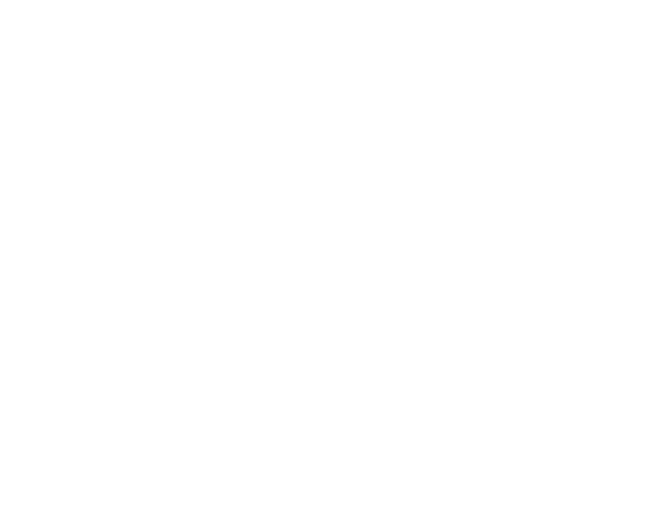
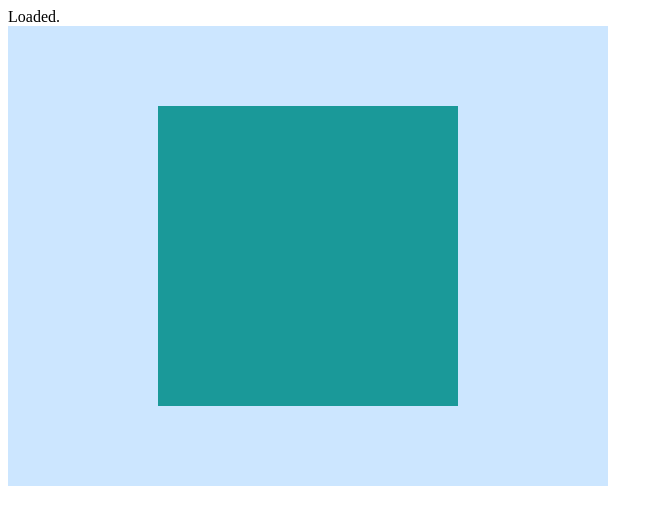
Before and after one commit to mike-barber/rust-wasm-game-of-life, a plain HTML site: page experiments/webgl-basic.html in a window 1280 px wide. Shown: the whole page, without its empty margins (0-663 px from the left). Drawn offline with Linux system fonts and the light colour scheme.

Commit message:
added webgl example

```diff
--- a/experiments/webgl-basic.html
+++ b/experiments/webgl-basic.html
@@ -1,3 +1,36 @@
 <html>
+    <script id="vertex-shader" type="x-shader/x-vertex">
+        attribute vec2 aVertexPosition;
 
+        uniform vec2 uScalingFactor;
+        uniform vec2 uRotationVector;
+
+        void main() {
+            vec2 rotatedPosition = vec2(
+                aVertexPosition.x * uRotationVector.y + aVertexPosition.y * uRotationVector.x,
+                aVertexPosition.y * uRotationVector.y - aVertexPosition.x * uRotationVector.x
+            );
+
+            gl_Position = vec4(rotatedPosition * uScalingFactor, 0.0, 1.0);
+        }
+    </script>
+
+    <script id="fragment-shader" type="x-shader/x-fragment">
+        #ifdef GL_ES
+            precision highp float;
+        #endif
+
+        uniform vec4 uGlobalColor;
+
+        void main() {
+            gl_FragColor = uGlobalColor; // for now
+        }
+    </script>
+
+    <div id="info">...</div>
+    <canvas id="glcanvas" width="600" height="460">
+        Oh no! Canvas not supported.
+    </canvas>
+
+    <script src="./webgl-basic.js"></script>
 </html>
--- /dev/null
+++ b/experiments/webgl-basic.js
@@ -0,0 +1,146 @@
+const divInfo = document.getElementById("info")
+
+/**
+ * The canvas element
+ */
+let glCanvas = null;
+
+/**
+ * Rendering context
+ * @type WebGLRenderingContext
+ */
+let gl = null; // the type annotation really helps
+
+
+// coordinate system etc
+let aspectRatio;
+let currentRotation = [0, 1];
+let currentScale = [1.0, 1.0];
+let currentAngle;
+
+// vertex information
+let vertexArray;
+let vertexBuffer;
+let vertexNumComponents;
+let vertexCount;
+
+// rendering data shared with shaders
+let uScalingFactor;
+let uGlobalColor;
+let uRotationVector;
+let aVertexPosition;
+
+// animation timing
+let previousTime = 0.0;
+let degreesPerSeconds = 90.0;
+
+window.addEventListener("load", startup, false);
+
+function startup() {
+    glCanvas = document.getElementById("glcanvas");
+    gl = glCanvas.getContext("webgl");
+
+    const shaderSet = [
+        {
+            type: gl.VERTEX_SHADER,
+            id: "vertex-shader"
+        },
+        {
+            type: gl.FRAGMENT_SHADER,
+            id: "fragment-shader"
+        }
+    ];
+
+    shaderProgram = buildShaderProgram(shaderSet);
+
+    aspectRatio = glCanvas.width / glCanvas.height;
+    currentRotation = [0, 1];
+    currentScale = [1.0, aspectRatio];
+
+    vertexArray = new Float32Array([
+        -0.5, 0.5, 0.5, 0.5, 0.5, -0.5,
+        -0.5, 0.5, 0.5, -0.5, -0.5, -0.5
+    ])
+
+    vertexBuffer = gl.createBuffer();
+    gl.bindBuffer(gl.ARRAY_BUFFER, vertexBuffer);
+    gl.bufferData(gl.ARRAY_BUFFER, vertexArray, gl.STATIC_DRAW);
+
+    vertexNumComponents = 2;
+    vertexCount = vertexArray.length / vertexNumComponents;
+
+    currentAngle = 0.0;
+
+    divInfo.textContent = "Loaded.";
+    animateScene();
+}
+
+function buildShaderProgram(shaderInfo) {
+    let program = gl.createProgram();
+
+    shaderInfo.forEach(function (desc) {
+        let shader = compileShader(desc.id, desc.type);
+        if (shader) {
+            gl.attachShader(program, shader);
+        }
+    });
+
+    gl.linkProgram(program);
+
+    if (!gl.getProgramParameter(program, gl.LINK_STATUS)) {
+        console.log("Error linking shader program:");
+        console.log(gl.getProgramInfoLog(program));
+    }
+
+    return program;
+}
+
+function compileShader(id, type) {
+    let code = document.getElementById(id).firstChild.nodeValue;
+    let shader = gl.createShader(type);
+
+    gl.shaderSource(shader, code);
+    gl.compileShader(shader);
+
+    if (!gl.getShaderParameter(shader, gl.COMPILE_STATUS)) {
+        console.log(`Error compiling ${type == gl.VERTEX_SHADER ? "vertex" : "shader"} shader:`);
+        console.log(gl.getShaderInfoLog(shader));
+    }
+
+    return shader;
+}
+
+function animateScene() {
+    gl.viewport(0, 0, glCanvas.width, glCanvas.height);
+    gl.clearColor(0.8, 0.9, 1.0, 1.0);
+    gl.clear(gl.COLOR_BUFFER_BIT);
+
+    let radians = currentAngle * Math.PI / 180.0;
+    currentRotation[0] = Math.sin(radians);
+    currentRotation[1] = Math.cos(radians);
+
+    gl.useProgram(shaderProgram);
+
+    uScalingFactor = gl.getUniformLocation(shaderProgram, "uScalingFactor");
+    uGlobalColor = gl.getUniformLocation(shaderProgram, "uGlobalColor");
+    uRotationVector = gl.getUniformLocation(shaderProgram, "uRotationVector");
+
+    gl.uniform2fv(uScalingFactor, currentScale);
+    gl.uniform2fv(uRotationVector, currentRotation);
+    gl.uniform4fv(uGlobalColor, [0.1, 0.6, 0.6, 1.0]);
+
+    gl.bindBuffer(gl.ARRAY_BUFFER, vertexBuffer);
+
+    aVertexPosition = gl.getAttribLocation(shaderProgram, "aVertexPosition");
+    gl.enableVertexAttribArray(aVertexPosition);
+    gl.vertexAttribPointer(aVertexPosition, vertexNumComponents, gl.FLOAT, false, 0, 0);
+
+    gl.drawArrays(gl.TRIANGLES, 0, vertexCount);
+
+    window.requestAnimationFrame(function(currentTime) {
+        let deltaAngle = ((currentTime - previousTime) / 1000.0) * degreesPerSeconds;
+        currentAngle = (currentAngle + deltaAngle) % 360;
+        previousTime = currentTime;
+        animateScene();
+    });
+}
```
